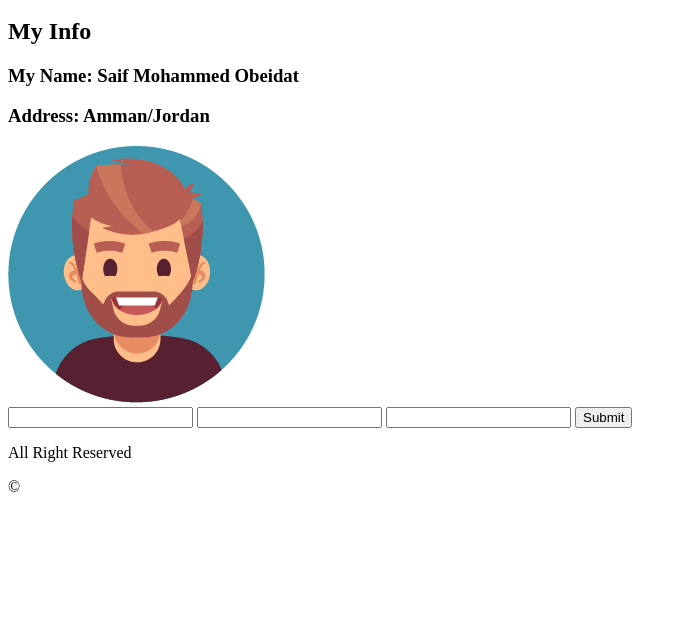
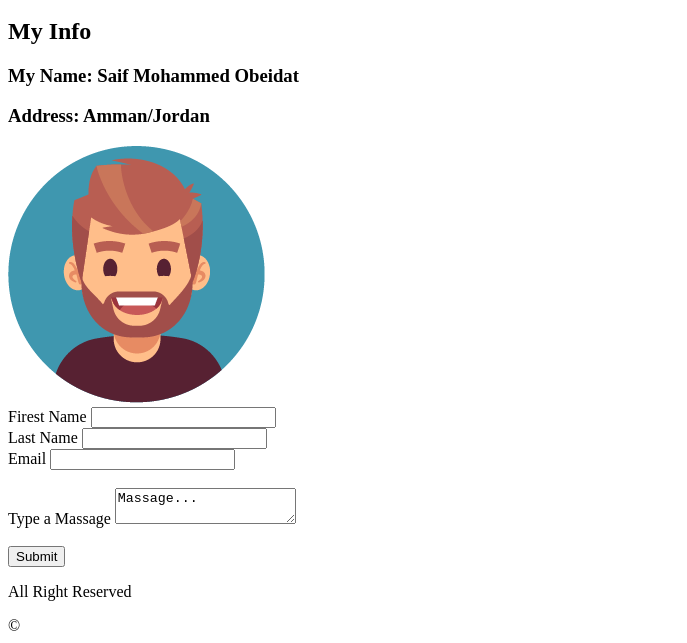
Before and after one commit to saifobe/todo, a plain HTML site: page about.html in a window 1280 px wide. Shown: the part 526-1169 px from the top of the page, without its empty margins (0-687 px from the left). Before the commit the page ends 1030 px from the top, so only its background shows below. Drawn offline with Linux system fonts and the light colour scheme.

Commit message:
edit about page

```diff
--- a/about.html
+++ b/about.html
@@ -26,9 +26,18 @@
         </section>
 
         <section>
+            <label >Firest Name</label>
             <input type="text">
+            <br>
+            <label >Last Name</label>
+            <input type="text">
+            <br>
+            <label>Email</label>
             <input type="email">
-            <input type="text">
+            <br><br>
+            <label >Type a Massage</label>
+            <textarea>Massage...</textarea>
+            <br><br>
             <input type="submit">
 
 
```
